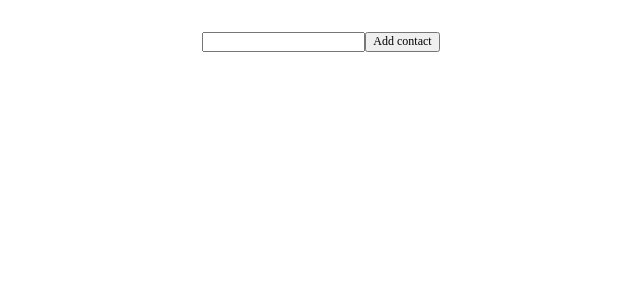
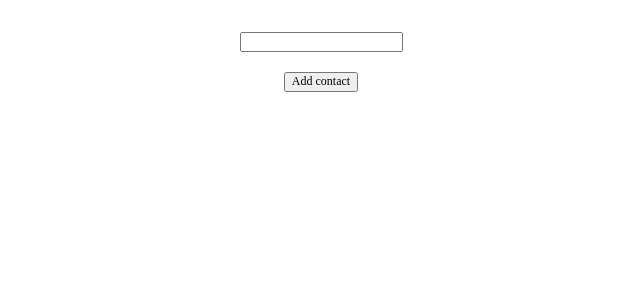
Before and after one commit to VitaliySaburdo/react-practice, a React (Vite) app: page / in a window 1280 px wide. Shown: the top 300 px of the page, without its empty margins (319-959 px from the left). Built offline with nearby package versions, Linux system fonts and the light colour scheme.

Commit message:
add style

```diff
--- a/src/App.tsx
+++ b/src/App.tsx
@@ -20,7 +20,7 @@ function App() {
 
   return (
     <>
-      <form onSubmit={onAddContact}>
+      <form style={{display: "flex", alignItems: "center", flexDirection: "column", gap: "20px"}} onSubmit={onAddContact}>
         <input
           type="text"
           name="name"
@@ -32,7 +32,7 @@ function App() {
         />
         <button>Add contact</button>
       </form>
-      <ul>
+      <ul style={{marginTop: "50px"}}>
         {contacts.map((contact) => (
           <li>
             <p>{contact.name}</p>
```
